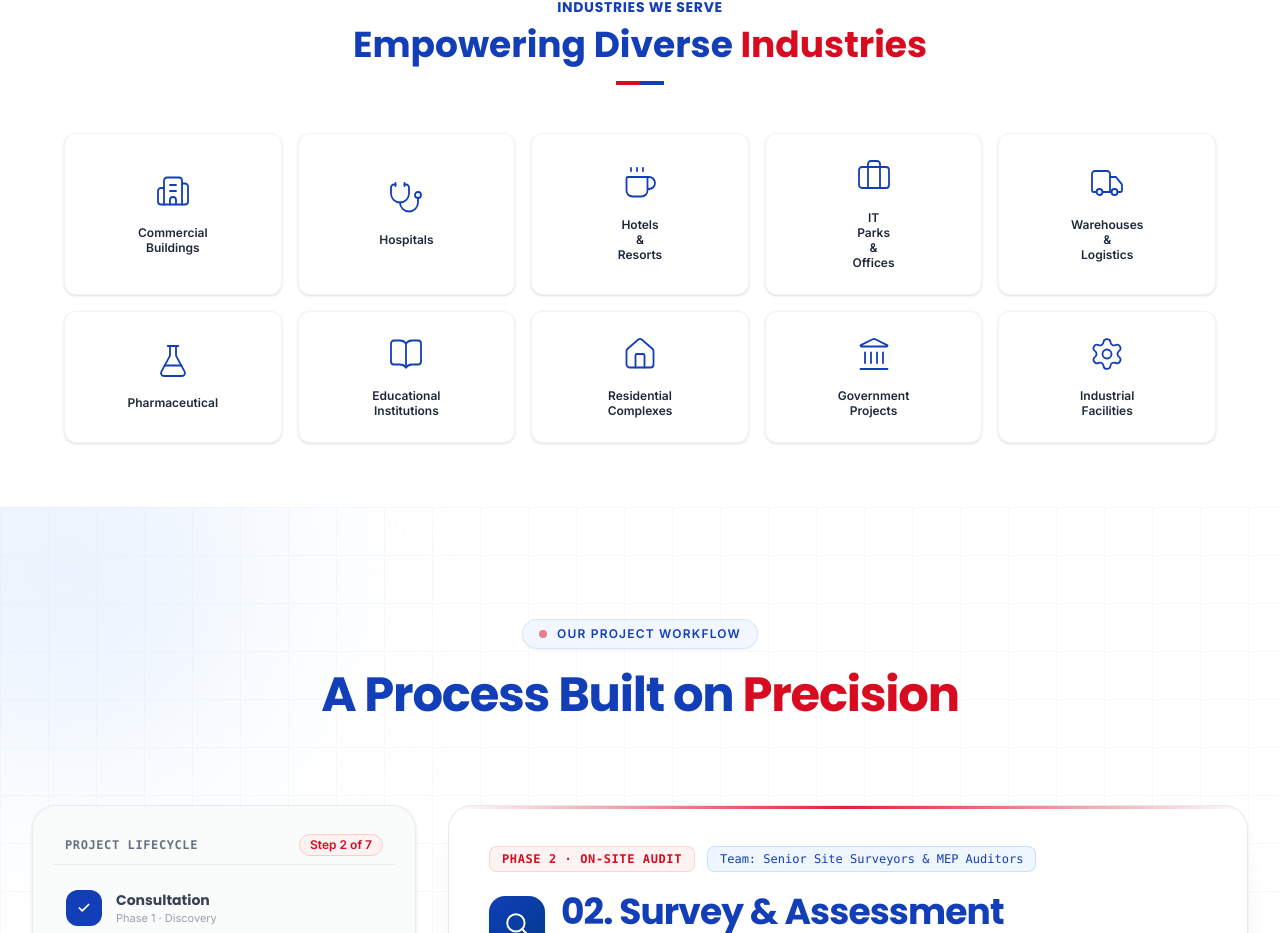
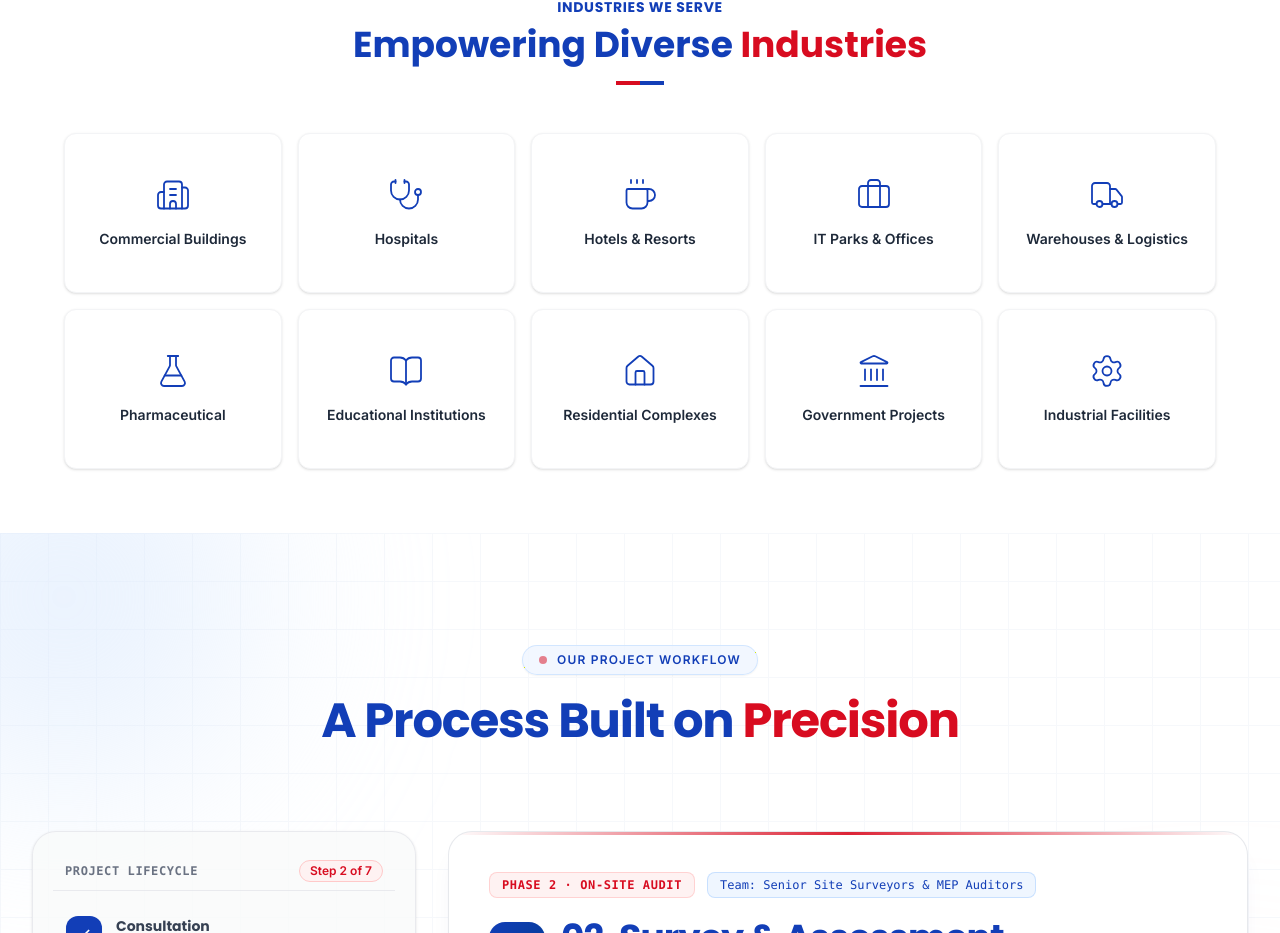
Before and after one commit to salesvericoneng-beep/Vericon, a React (Vite) app: page / in a window 1280 px wide. Shown: the part 3979-4912 px from the top of the page. Built offline with nearby package versions, Linux system fonts and the light colour scheme.

Commit message:
Update website title, key segments hover, and hero text formatting

```diff
--- a/src/App.jsx
+++ b/src/App.jsx
@@ -3,6 +3,7 @@ import ScrollToTop from './components/ScrollToTop';
 import Navbar from './components/Navbar';
 import Footer from './components/Footer';
 import CustomCursor from './components/CustomCursor';
+import ScrollToTopButton from './components/ScrollToTopButton';
 
 import Home from './pages/Home';
 import About from './pages/About';
@@ -45,6 +46,7 @@ function App() {
           </Routes>
         </main>
         <Footer />
+        <ScrollToTopButton />
       </div>
     </Router>
   );
--- a/src/components/CustomCursor.jsx
+++ b/src/components/CustomCursor.jsx
@@ -165,26 +165,20 @@ export default function CustomCursor() {
       </div>
 
       {/* ── Floating Sound Effect Toggle ── */}
-      <div className="fixed bottom-6 right-6 z-[9999]">
+      <div className="fixed bottom-12 right-6 z-[9999]">
         <button
           onClick={() => setSoundEnabled((prev) => !prev)}
           title={soundEnabled ? 'Mute click sounds' : 'Enable click sounds'}
-          className={`flex items-center gap-2 px-3 py-2 rounded-full text-xs font-semibold shadow-lg backdrop-blur-md border transition-all duration-300 ${
+          className={`flex items-center justify-center p-3 rounded-full shadow-lg backdrop-blur-md border transition-all duration-300 ${
             soundEnabled
               ? 'bg-[#050D1A]/90 text-white border-brand-blue/40 hover:border-brand-red shadow-brand-blue/20 hover:shadow-brand-red/30'
               : 'bg-gray-900/70 text-gray-400 border-gray-700 hover:text-white'
           }`}
         >
           {soundEnabled ? (
-            <>
-              <Volume2 size={14} className="text-brand-red animate-pulse" />
-              <span className="hidden sm:inline text-[11px] tracking-wide">Sound ON</span>
-            </>
+            <Volume2 size={16} className="text-brand-red animate-pulse" />
           ) : (
-            <>
-              <VolumeX size={14} />
-              <span className="hidden sm:inline text-[11px] tracking-wide">Sound OFF</span>
-            </>
+            <VolumeX size={16} />
           )}
         </button>
       </div>
--- /dev/null
+++ b/src/components/ScrollToTopButton.jsx
@@ -0,0 +1,44 @@
+import React, { useState, useEffect } from 'react';
+import { ChevronUp } from 'lucide-react';
+
+export default function ScrollToTopButton() {
+  const [isVisible, setIsVisible] = useState(false);
+
+  // Show button when page is scrolled down 300px
+  const toggleVisibility = () => {
+    if (window.scrollY > 300) {
+      setIsVisible(true);
+    } else {
+      setIsVisible(false);
+    }
+  };
+
+  // Scroll to top smooth
+  const scrollToTop = () => {
+    window.scrollTo({
+      top: 0,
+      behavior: 'smooth',
+    });
+  };
+
+  useEffect(() => {
+    window.addEventListener('scroll', toggleVisibility);
+    return () => window.removeEventListener('scroll', toggleVisibility);
+  }, []);
+
+  return (
+    <>
+      {isVisible && (
+        <div className="fixed bottom-6 right-6 z-[9998]">
+          <button
+            onClick={scrollToTop}
+            className="flex items-center justify-center p-3 rounded-full bg-brand-blue text-white shadow-lg hover:bg-brand-red hover:shadow-xl transition-all duration-300 animate-fade-in-up"
+            aria-label="Scroll to top"
+          >
+            <ChevronUp size={24} />
+          </button>
+        </div>
+      )}
+    </>
+  );
+}
--- a/src/components/home/Industries.jsx
+++ b/src/components/home/Industries.jsx
@@ -3,16 +3,16 @@ import { Building2, Stethoscope, Coffee, Briefcase, Truck, FlaskConical, BookOpe
 import { motion } from 'framer-motion';
 
 const industries = [
-  { icon: Building2, label: 'Commercial Buildings' },
-  { icon: Stethoscope, label: 'Hospitals' },
-  { icon: Coffee, label: 'Hotels & Resorts' },
-  { icon: Briefcase, label: 'IT Parks & Offices' },
-  { icon: Truck, label: 'Warehouses & Logistics' },
-  { icon: FlaskConical, label: 'Pharmaceutical' },
-  { icon: BookOpen, label: 'Educational Institutions' },
-  { icon: Home, label: 'Residential Complexes' },
-  { icon: Landmark, label: 'Government Projects' },
-  { icon: Settings, label: 'Industrial Facilities' }
+  { icon: Building2, label: 'Commercial Buildings', desc: 'Custom MEP systems ensuring energy efficiency and comfort for large office spaces and malls.' },
+  { icon: Stethoscope, label: 'Hospitals', desc: 'Specialized HVAC and clean room solutions for critical healthcare environments.' },
+  { icon: Coffee, label: 'Hotels & Resorts', desc: 'Premium MEP integration for optimal guest comfort and continuous operational reliability.' },
+  { icon: Briefcase, label: 'IT Parks & Offices', desc: 'Scalable electrical and cooling infrastructure for uninterrupted technology operations.' },
+  { icon: Truck, label: 'Warehouses & Logistics', desc: 'Robust fire protection and ventilation systems for expansive storage facilities.' },
+  { icon: FlaskConical, label: 'Pharmaceutical', desc: 'Precision climate control and cleanroom setups meeting strict regulatory standards.' },
+  { icon: BookOpen, label: 'Educational Institutions', desc: 'Safe, sustainable MEP designs enhancing learning environments for students.' },
+  { icon: Home, label: 'Residential Complexes', desc: 'Reliable plumbing, electrical, and HVAC for comfortable, modern living spaces.' },
+  { icon: Landmark, label: 'Government Projects', desc: 'Compliant and robust infrastructure tailored for public sector buildings.' },
+  { icon: Settings, label: 'Industrial Facilities', desc: 'Heavy-duty MEP solutions supporting complex manufacturing and industrial operations.' }
 ];
 
 export default function Industries() {
@@ -42,18 +42,27 @@ export default function Industries() {
               whileInView={{ opacity: 1, scale: 1 }}
               viewport={{ once: true }}
               transition={{ duration: 0.3, delay: index * 0.05 }}
-              className="bg-white border border-gray-100 rounded-xl p-6 flex flex-col items-center justify-center text-center shadow-sm hover:shadow-md hover:border-blue-100 transition-all group"
+              className="bg-white border border-gray-100 rounded-xl p-6 flex flex-col items-center justify-center text-center shadow-sm hover:shadow-md hover:border-brand-blue transition-all group overflow-hidden relative h-40 cursor-pointer"
             >
-              <div className="mb-4 text-brand-blue group-hover:text-brand-red transition-colors">
-                <ind.icon size={36} strokeWidth={1.2} />
+              {/* Default State */}
+              <div className="absolute inset-0 flex flex-col items-center justify-center p-6 transition-all duration-300 group-hover:-translate-y-full group-hover:opacity-0">
+                <div className="mb-4 text-brand-blue">
+                  <ind.icon size={36} strokeWidth={1.2} />
+                </div>
+                <span className="text-sm font-semibold text-gray-800 whitespace-nowrap">
+                  {ind.label}
+                </span>
               </div>
-              <span className="text-xs font-semibold text-gray-800 leading-tight">
-                {ind.label.split(' ').map((word, i) => (
-                  <React.Fragment key={i}>
-                    {word} {i !== ind.label.split(' ').length - 1 && <br />}
-                  </React.Fragment>
-                ))}
-              </span>
+
+              {/* Hover State */}
+              <div className="absolute inset-0 flex flex-col items-center justify-center p-4 bg-brand-blue text-white transition-all duration-300 translate-y-full opacity-0 group-hover:translate-y-0 group-hover:opacity-100">
+                <span className="text-sm font-semibold mb-2 whitespace-nowrap">
+                  {ind.label}
+                </span>
+                <p className="text-[12px] leading-relaxed line-clamp-3">
+                  {ind.desc}
+                </p>
+              </div>
             </motion.div>
           ))}
         </div>
```
